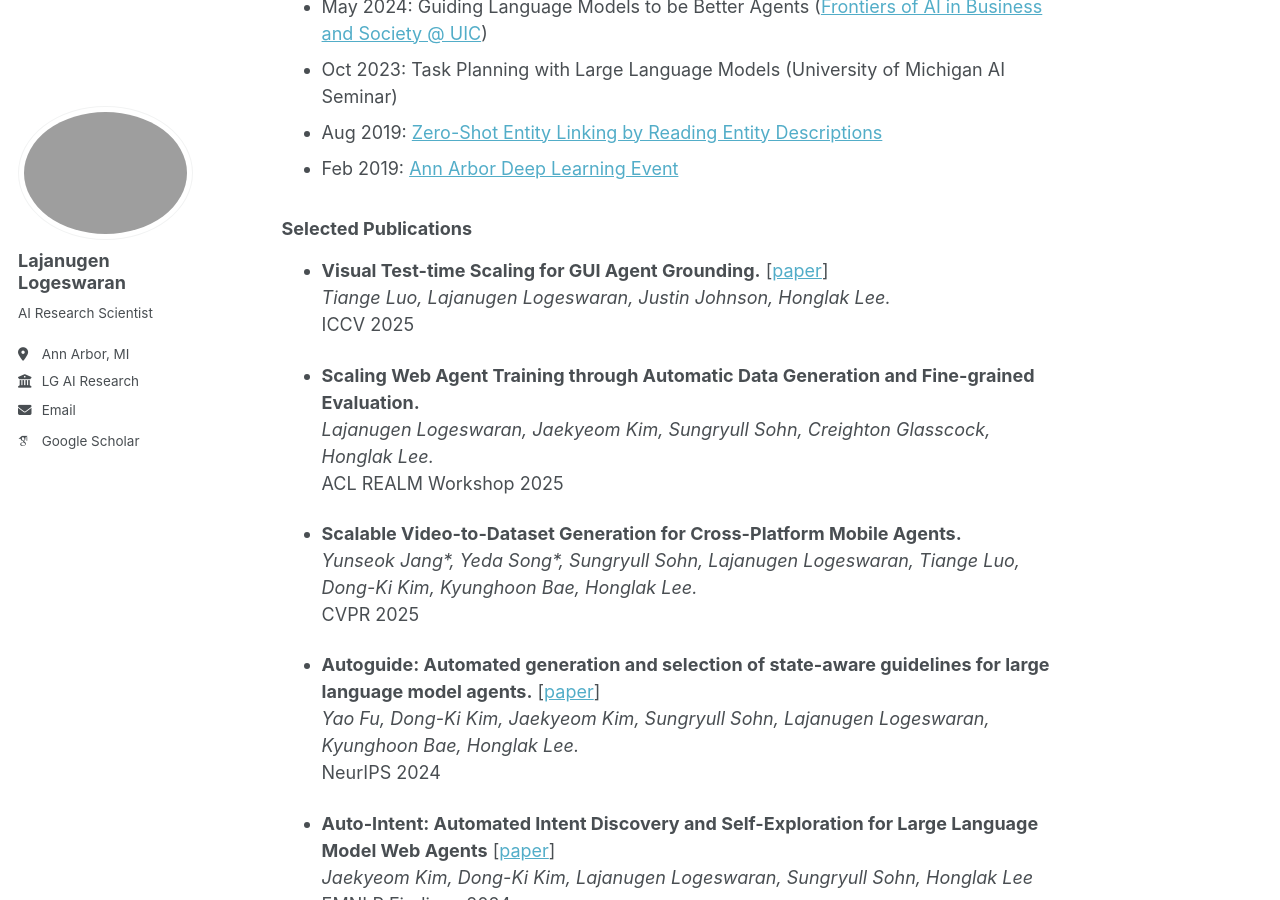
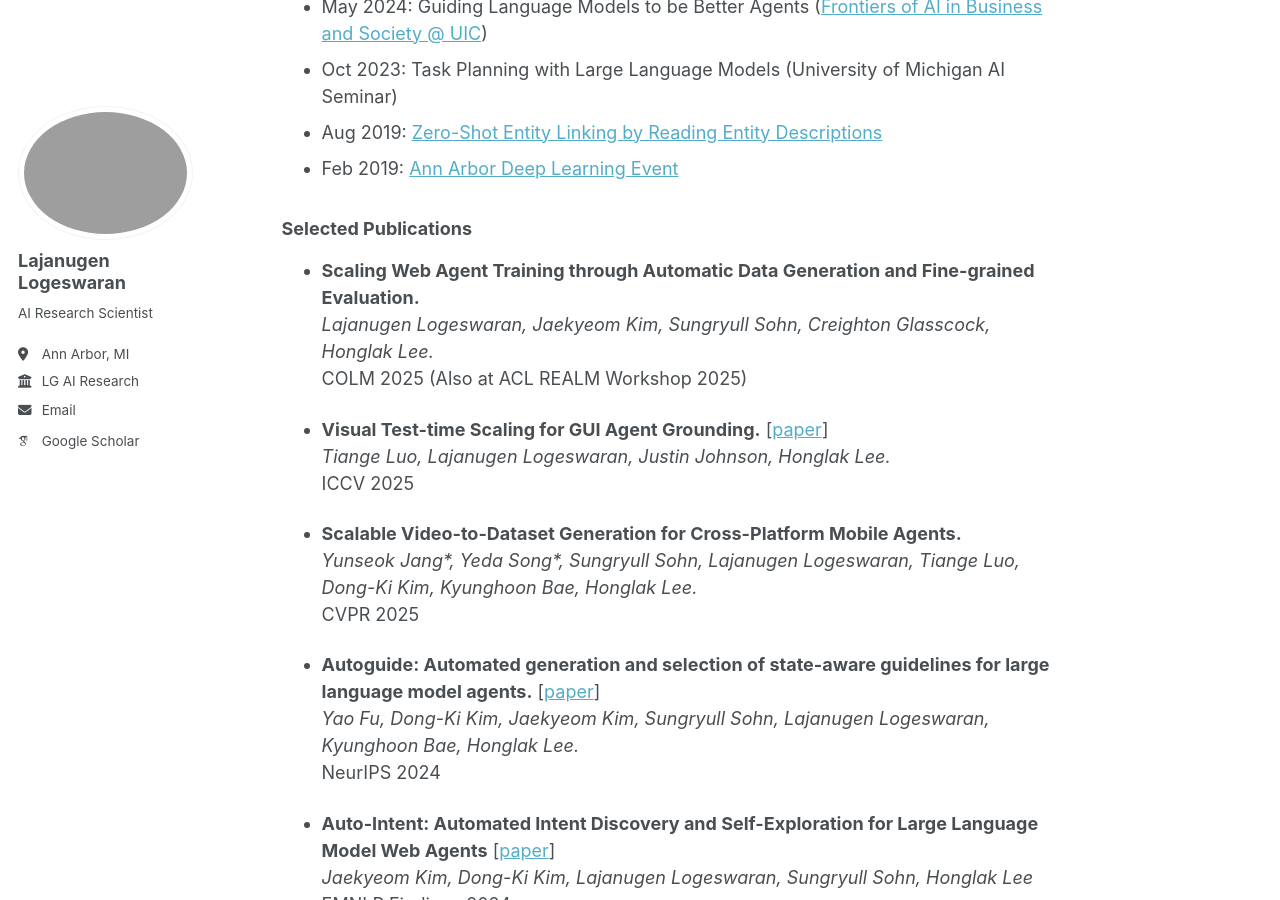
Before and after one commit to lajanugen/lajanugen.github.io, a Jekyll site: the page built from _pages/about.md, in a window 1280 px wide and 900 px high, scrolled down 324 px. Built offline with Jekyll 4.4.1, drawn with Linux system fonts in a browser that asks for light colours; some web fonts are replaced.

Commit message:
Update about.md

```diff
--- a/_pages/about.md
+++ b/_pages/about.md
@@ -17,13 +17,13 @@ I am a Research Scientist at LG AI Research. I received my PhD from the Computer
 
 ### Selected Publications
 
+- **Scaling Web Agent Training through Automatic Data Generation and Fine-grained Evaluation.**
+  *Lajanugen Logeswaran, Jaekyeom Kim, Sungryull Sohn, Creighton Glasscock, Honglak Lee.*
+  COLM 2025 (Also at ACL REALM Workshop 2025)
+
 - **Visual Test-time Scaling for GUI Agent Grounding.** \[[paper](https://arxiv.org/pdf/2505.00684)\]
   *Tiange Luo, Lajanugen Logeswaran, Justin Johnson, Honglak Lee.*
   ICCV 2025
-
-- **Scaling Web Agent Training through Automatic Data Generation and Fine-grained Evaluation.**
-  *Lajanugen Logeswaran, Jaekyeom Kim, Sungryull Sohn, Creighton Glasscock, Honglak Lee.*
-  ACL REALM Workshop 2025
 
 - **Scalable Video-to-Dataset Generation for Cross-Platform Mobile Agents.**
   *Yunseok Jang\*, Yeda Song\*, Sungryull Sohn, Lajanugen Logeswaran, Tiange Luo, Dong-Ki Kim, Kyunghoon Bae, Honglak Lee.*
```
